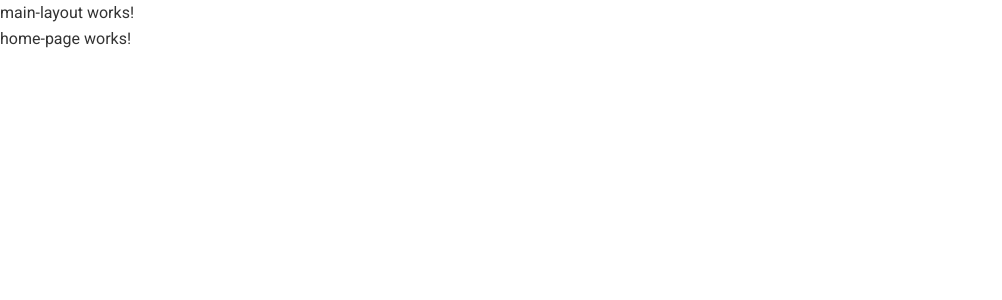
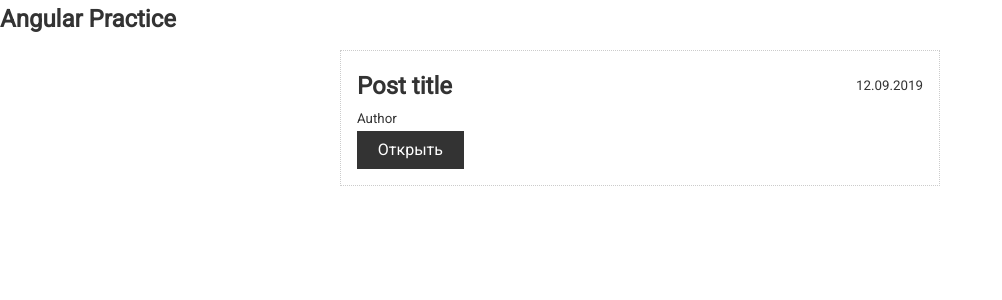
Before and after one commit to chopsqd/angular-practice, an Angular app: page / in a window 1280 px wide. Shown: the top 300 px of the page, without its empty margins (0-1002 px from the left). Built offline with nearby package versions, Linux system fonts and the light colour scheme.

Commit message:
Added a post page to the project

```diff
--- a/src/app/app.module.ts
+++ b/src/app/app.module.ts
@@ -6,13 +6,15 @@
 import { MainLayoutComponent } from './shared/components/main-layout/main-layout.component';
 import { HomePageComponent } from './home-page/home-page.component';
 import { PostPageComponent } from './post-page/post-page.component';
+import { PostComponent } from './shared/components/post/post.component';
 
 @NgModule({
   declarations: [
     AppComponent,
     MainLayoutComponent,
     HomePageComponent,
-    PostPageComponent
+    PostPageComponent,
+    PostComponent
   ],
   imports: [
     BrowserModule,
--- a/src/app/home-page/home-page.component.html
+++ b/src/app/home-page/home-page.component.html
@@ -1 +1,3 @@
-<p>home-page works!</p>
+<div class="posts">
+    <app-post></app-post>
+</div>
--- a/src/app/home-page/home-page.component.scss
+++ b/src/app/home-page/home-page.component.scss
@@ -0,0 +1,4 @@
+.posts {
+  max-width: 600px;
+  margin: 0 auto;
+}
--- a/src/app/post-page/post-page.component.html
+++ b/src/app/post-page/post-page.component.html
@@ -1 +1,16 @@
-<p>post-page works!</p>
+<div class="post">
+    <div class="header">
+        <h1>Post title</h1>
+
+        <button class="btn btn-link" routerLink="/">На главную</button>
+    </div>
+
+    <div class="info">
+        <strong>Автор</strong>
+        <small>12.09.2019</small>
+    </div>
+
+    <div>
+        <p>Lorem ipsum dolor sit amet.</p>
+    </div>
+</div>
--- a/src/app/post-page/post-page.component.scss
+++ b/src/app/post-page/post-page.component.scss
@@ -0,0 +1,19 @@
+.post {
+
+  .header {
+    display: flex;
+    justify-content: space-between;
+    align-items: center;
+  }
+
+  h1 {
+    margin-bottom: 5rem;
+  }
+
+  .info {
+    strong {
+      margin-right: 1rem;
+    }
+  }
+
+}
--- a/src/app/shared/components/main-layout/main-layout.component.html
+++ b/src/app/shared/components/main-layout/main-layout.component.html
@@ -1,2 +1,7 @@
-<p>main-layout works!</p>
-<router-outlet></router-outlet>
+<nav class="navbar-main">
+    <h1>Angular Practice</h1>
+</nav>
+
+<div class="container">
+    <router-outlet></router-outlet>
+</div>
--- /dev/null
+++ b/src/app/shared/components/post/post.component.html
@@ -0,0 +1,13 @@
+<div class="card">
+    <div class="card-header">
+        <h2>Post title</h2>
+
+        <small>12.09.2019</small>
+    </div>
+
+    <div>
+        <small>Author</small>
+    </div>
+
+    <button class="btn btn-dark" [routerLink]="['/post', 123]">Открыть</button>
+</div>
--- /dev/null
+++ b/src/app/shared/components/post/post.component.ts
@@ -0,0 +1,15 @@
+import { Component, OnInit } from '@angular/core';
+
+@Component({
+  selector: 'app-post',
+  templateUrl: './post.component.html',
+  styleUrls: ['./post.component.scss']
+})
+export class PostComponent implements OnInit {
+
+  constructor() { }
+
+  ngOnInit() {
+  }
+
+}
```
Also changed, not shown: src/app/shared/components/post/post.component.scss (added).
